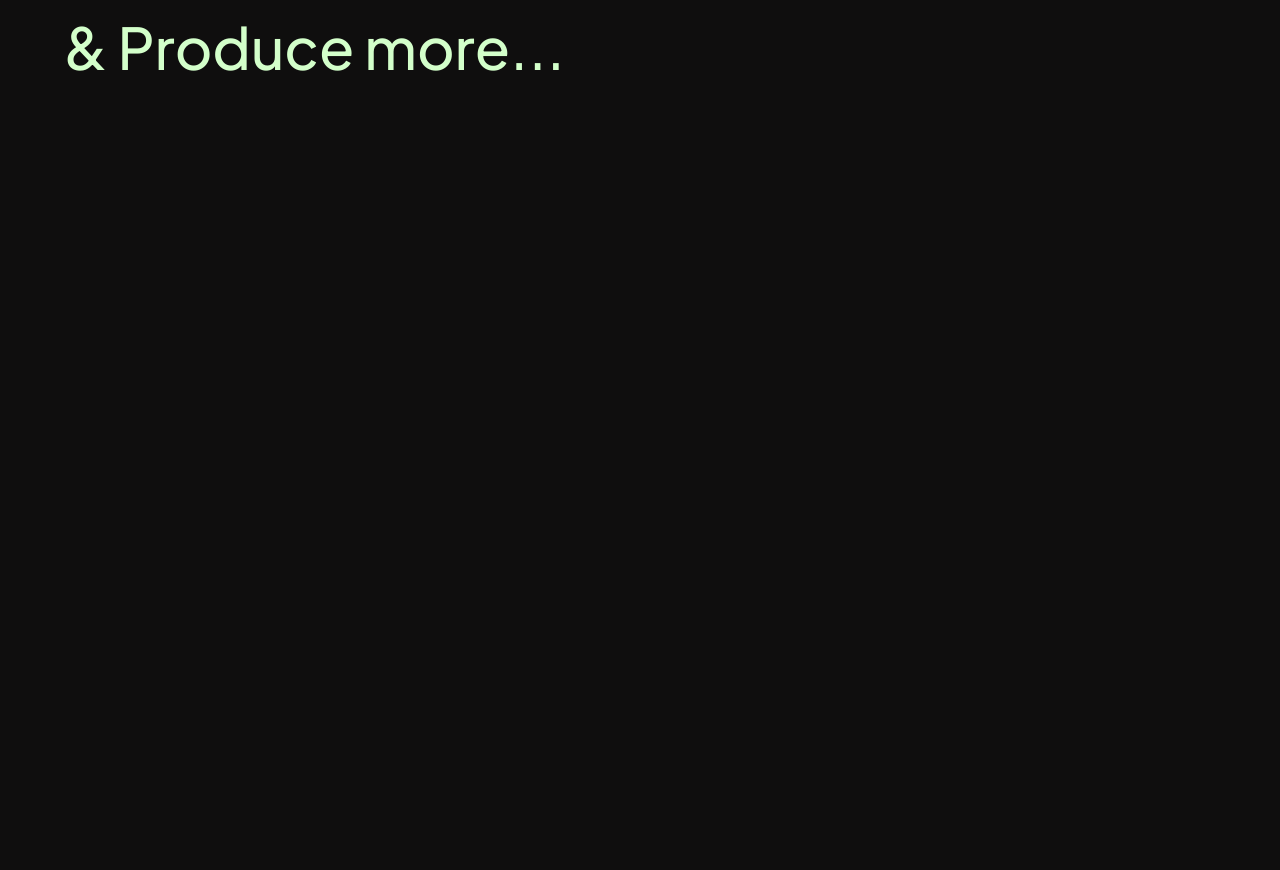
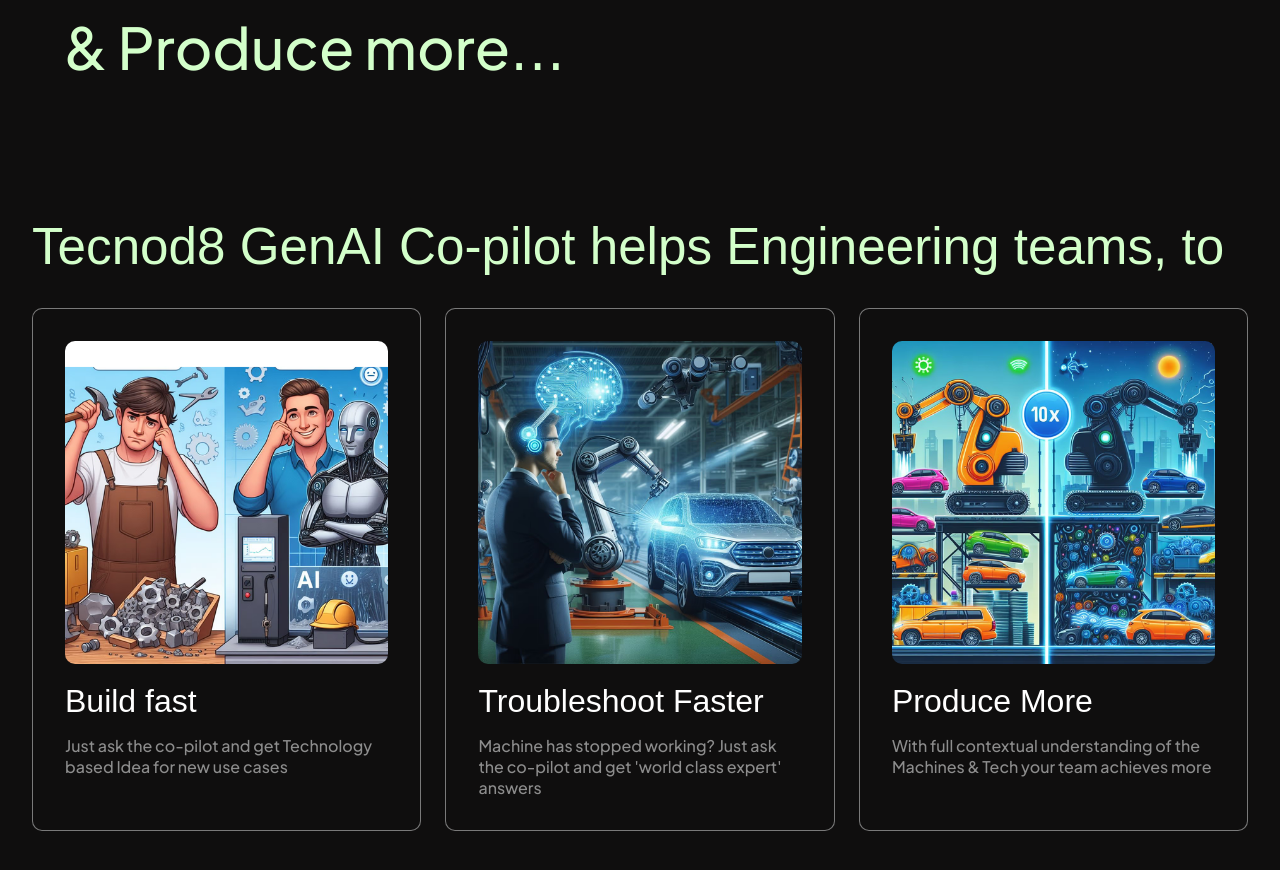
Before and after one commit to bpgautam2003/tecnod8, a React (Create React App) app: page / in a window 1280 px wide. Shown: the part 1136-2006 px from the top of the page. Before the commit the page ends 1257 px from the top, so only its background shows below. Built offline with nearby package versions, Linux system fonts and the light colour scheme.

Commit message:
deliverables added

```diff
--- a/src/App.css
+++ b/src/App.css
@@ -1,6 +1,6 @@
 /* Navbar css */
 
-.nav{
+.nav {
   display: flex;
   align-items: center;
   padding: 10px;
@@ -11,33 +11,33 @@
   height: 4.8rem;
 }
 
-.nav-container{
+.nav-container {
   display: flex;
   margin: auto;
   align-items: center;
 }
 
-.nav-container img{
+.nav-container img {
   max-width: 2.8rem;
   max-height: 2.8rem;
 }
 
-.nav-list{
+.nav-list {
   display: flex;
   list-style: none;
   gap: 2rem;
   border: 1px solid var(--gray);
   padding: 12px 20px;
   border-radius: 10px;
-  margin: 0 1rem ;
+  margin: 0 1rem;
 }
 
-.nav-list a{
- text-decoration: none;
- color: white;
+.nav-list a {
+  text-decoration: none;
+  color: white;
 }
 
-.nav-list a:hover{
+.nav-list a:hover {
   color: var(--main);
   border-bottom: 1.5px solid var(--main);
 }
@@ -53,23 +53,26 @@
 }
 
 @media (max-width: 767px) {
-  .nav{
+  .nav {
     height: 4rem;
   }
+
   .nav-list {
     display: none;
     margin: 0;
     border: none;
     border-radius: 0;
   }
-  .nav-container{
+
+  .nav-container {
     width: 95%;
     justify-content: space-between;
   }
-  .nav-container img{
-  max-width: 2.4rem;
-  max-height: 2.4rem;
-}
+
+  .nav-container img {
+    max-width: 2.4rem;
+    max-height: 2.4rem;
+  }
 
   .nav-responsive {
     display: flex;
@@ -155,15 +158,17 @@
 
 @media (max-width: 980px) {
   .hero-content h1 {
-    font-size: 3.2rem;
+    font-size: 3rem;
   }
 }
 
-@media (max-width: 444px) {
+@media (max-width: 424px) {
   .hero-content h1 {
-    font-size: 2rem;
+    padding: 5px;
+    font-size: 2.2rem;
   }
-  .hero-btn-grp button{
+
+  .hero-btn-grp button {
     height: 2rem;
     font-size: small;
     padding: 5px;
@@ -172,9 +177,9 @@
 
 /* About css*/
 
-.about-container{
+.about-container {
   width: 100%;
-  position: absolute;
+  position: relative;
   display: flex;
   flex-direction: column;
   justify-content: center;
@@ -184,18 +189,21 @@
   padding-left: 4rem;
 }
 
-.about-container p{
+.about-container p {
   font-family: var(--text-font);
   font-size: 3.6rem;
   line-height: 4.8rem;
 }
-.about-container span{
+
+.about-container span {
   color: var(--main);
 }
-@media (max-width : 1024px){
-  .about-container p{
+
+@media (max-width : 1024px) {
+  .about-container p {
     font-size: 2.8rem;
     line-height: 3.6rem;
+
   }
 }
 
@@ -207,9 +215,10 @@
 }
 
 @media (max-width : 767px) {
-  .about-container{
+  .about-container {
     padding-left: 2rem;
   }
+
   .about-container p {
     font-size: 2rem;
     line-height: 2.4rem;
@@ -226,3 +235,123 @@
     line-height: 1.6rem;
   }
 }
+
+
+/* Deliverables Css*/
+
+.deliverables {
+  padding: 2rem;
+  background-color: var(--bg);
+  position: relative;
+  display: flex;
+  flex-direction: column;
+}
+
+.deliverables h1 {
+  color: var(--main);
+  font-size: 3.2rem;
+  margin: 4rem 0 0 0;
+  font-family: var(--text-font);
+  font-weight: 400;
+}
+
+.cards-container {
+  width: 100%;
+  display: flex;
+  justify-content: space-between;
+  flex-flow: wrap;
+  padding: 2rem 0;
+}
+
+.card-element {
+  /* background: transparent; */
+  background-color: var(--bg);
+  border: 1px solid var(--gray);
+  border-radius: 10px;
+  padding: 2rem;
+  transition: transform 0.3s;
+  cursor: pointer;
+  width: 32%;
+}
+
+.card-element:hover {
+  transform: translateY(-5%);
+}
+
+/* .card-img{
+  padding: 1rem;
+  border: 1px solid var(--gray);
+  border-radius: 10px;
+} */
+.card-img img {
+  width: 100%;
+  border-radius: 10px;
+}
+
+.card-element h3 {
+  font-family: var(--text-font);
+  font-weight: 400;
+  color: white;
+  font-size: 2rem;
+  margin: 15px 0;
+}
+
+.card-element p {
+  font-size: 1rem;
+  color: var(--text-secondary);
+}
+
+@media (max-width : 768px) {
+  .deliverables {
+    padding: 2rem 1rem;
+  }
+
+  .deliverables h1 {
+    font-size: 2.4rem;
+    margin: 4rem 0 0 0;
+    font-family: var(--text-font);
+    font-weight: 400;
+  }
+
+  .cards-container {
+    width: 100%;
+    display: flex;
+    flex-flow: wrap;
+    row-gap: 2rem;
+    padding: 2rem 0;
+  }
+
+  .card-element {
+    padding: 1rem;
+    transition: transform 0.3s;
+    cursor: pointer;
+    width: 48%;
+  }
+
+}
+
+@media (max-width : 500px) {
+  .deliverables h1 {
+    font-size: 1.6rem;
+    margin: 2.8rem 0 0 0;
+    font-family: var(--text-font);
+    font-weight: 400;
+  }
+
+  .cards-container {
+    width: 100%;
+    display: flex;
+    flex-flow: wrap;
+    justify-content: center;
+    row-gap: 2rem;
+    padding: 2rem 0;
+  }
+
+  .card-element {
+    padding: 1rem;
+    transition: transform 0.3s;
+    cursor: pointer;
+    width: 98%;
+  }
+
+}
--- a/src/App.js
+++ b/src/App.js
@@ -1,4 +1,5 @@
 import './App.css';
+import Deliverables from './components/Deliverables';
 import Home from './components/Home';
 import Navbar from './components/Navbar';
 
@@ -7,6 +8,7 @@
     <>
     <Navbar/>
     <Home/>
+    <Deliverables/>
     </>
   );
 }
--- /dev/null
+++ b/src/components/Deliverables.js
@@ -0,0 +1,37 @@
+import React from 'react'
+import d1 from '../images/d1.png'
+import d2 from '../images/d2.png'
+import d3 from '../images/d3.png'
+
+const Deliverables = () => {
+  return (
+      <section id="deliverables" className='deliverables'>
+        <h1>Tecnod8 GenAI Co-pilot helps Engineering teams, to</h1>
+        <div className='cards-container'>
+            <div className="card-element">
+                <div className='card-img'>
+                    <img src={d1} alt='d1'/>
+                </div>
+                <h3>Build fast</h3>
+                <p>Just ask the co-pilot and get Technology based Idea for new use cases</p>
+            </div>
+              <div className="card-element">
+                  <div className='card-img'>
+                      <img src={d2} alt='d2' />
+                  </div>
+                  <h3>Troubleshoot Faster</h3>
+                  <p>Machine has stopped working? Just ask the co-pilot and get 'world class expert' answers </p>
+              </div>
+              <div className="card-element">
+                  <div className='card-img'>
+                      <img src={d3} alt='d3' />
+                  </div>
+                  <h3>Produce More</h3>
+                  <p>With full contextual understanding of the Machines & Tech your team achieves more </p>
+              </div>
+        </div>
+    </section>
+  )
+}
+
+export default Deliverables
--- a/src/components/Navbar.js
+++ b/src/components/Navbar.js
@@ -21,26 +21,26 @@
                 </div>
                 <ul className={`nav-list ${menuOpen ? 'nav-responsive' : ''}`}>
                     <li>
-                        <a href="/#">Home</a>
+                        <a href="#" onClick={toggleMenu}>Home</a>
                     </li>
                     <li>
-                        <a href="/#deliverables">Deliverables</a>
+                        <a href="#deliverables" onClick={toggleMenu}>Deliverables</a>
                     </li>
                     <li>
 
-                        <a href="/#benefits">Benefits</a>
+                        <a href="#benefits" onClick={toggleMenu}>Benefits</a>
                     </li>
                     <li>
 
-                        <a href="/#products">Products</a>
+                        <a href="#products" onClick={toggleMenu}>Products</a>
                     </li>
                     <li>
 
-                        <a href="/#team">Team</a>
+                        <a href="#team" onClick={toggleMenu}>Team</a>
                     </li>
                     <li>
 
-                        <a href="/#contact">Contact</a>
+                        <a href="/#contact" onClick={toggleMenu}>Contact</a>
                     </li>
                 </ul>
             </div>
--- a/src/index.css
+++ b/src/index.css
@@ -4,6 +4,7 @@
   --main : #d3ffca;
   --gray : rgba(255, 255, 255, 0.445);
   --bg : #0f0e0e;
+  --text-secondary : #8d8d8d;
   --text-font : "Inter Tight",
     "Inter Tight Placeholder",
     sans-serif;
@@ -11,6 +12,9 @@
       "Inter Tight Placeholder",
       sans-serif;
 
+}
+html {
+  scroll-behavior: smooth;
 }
 
 *{
@@ -25,3 +29,7 @@
   margin: 0;
   background-color: var(--bg);
 }
+
+section{
+  width: 100%;
+}
```
